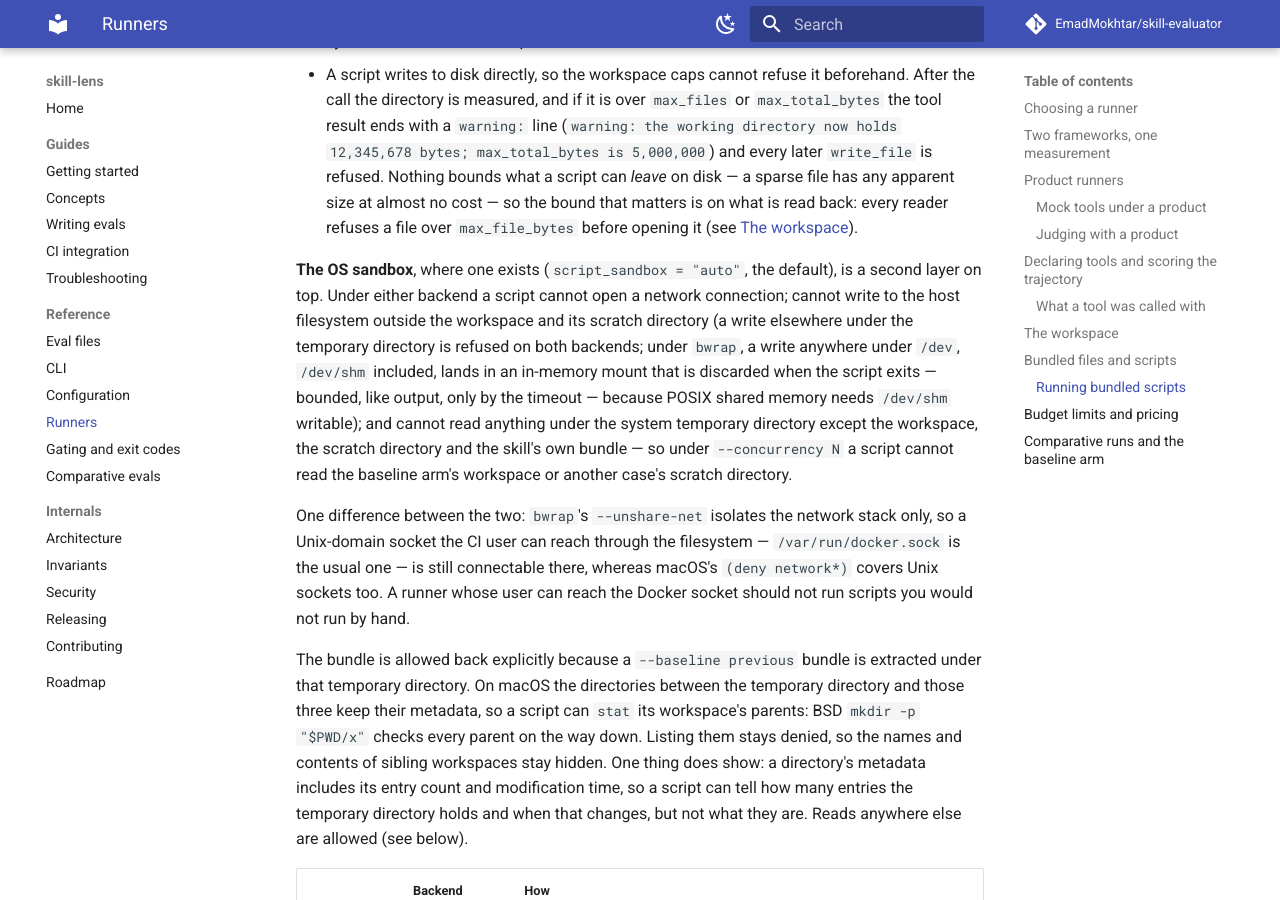
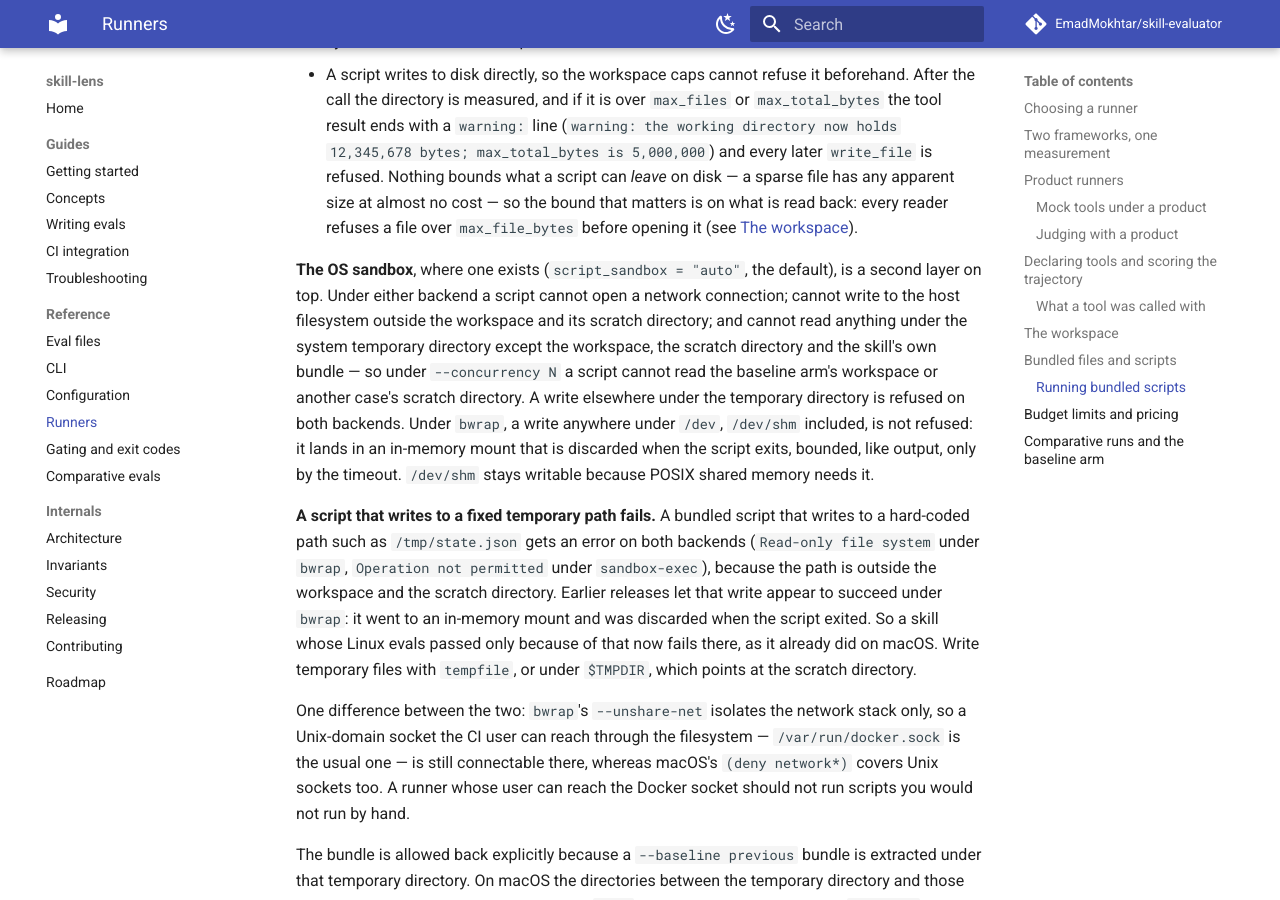
Before and after one commit to EmadMokhtar/skill-evaluator, an MkDocs documentation site: the page built from docs/runners.md, in a window 1280 px wide and 900 px high, scrolled down 17841 px. Built offline with MkDocs 1.6.1 and Material for MkDocs 9.7.7, drawn with Linux system fonts in a browser that asks for light colours; comment, search, counter and statistics services are not loaded.

Commit message:
ci: set up bwrap in the test job instead of a separate job
The sandbox-linux job paid for a second runner and a second dependency
install to run tests the test job already runs. The bwrap setup step now
runs in the test job, and SKILL_LENS_REQUIRE_SANDBOX on its Test step
keeps a bwrap that cannot start from skipping the live tests.

The docs now warn that a script writing to a fixed temporary path such
as /tmp/state.json fails on both backends, where under bwrap the write
used to appear to succeed. The edited doc paragraphs are rewrapped.

Co-Authored-By: Claude Opus 5.5 <noreply@anthropic.com>

```diff
--- a/docs/runners.md
+++ b/docs/runners.md
@@ -705,14 +705,23 @@ reading that fact is the eval signal. `run_script` never raises. Standard input
 
 **The OS sandbox**, where one exists (`script_sandbox = "auto"`, the default), is a second
 layer on top. Under either backend a script cannot open a network connection; cannot write
-to the host filesystem outside the workspace and its scratch directory (a write elsewhere
-under the temporary directory is refused on both backends; under `bwrap`, a write anywhere
-under `/dev`, `/dev/shm` included, lands in an in-memory mount that is discarded when the
-script exits — bounded, like output, only by the timeout — because POSIX shared memory needs
-`/dev/shm` writable); and cannot
-read anything under the system temporary directory except the workspace, the scratch
-directory and the skill's own bundle — so under `--concurrency N` a script cannot read the
-baseline arm's workspace or another case's scratch directory.
+to the host filesystem outside the workspace and its scratch directory; and cannot read
+anything under the system temporary directory except the workspace, the scratch directory
+and the skill's own bundle — so under `--concurrency N` a script cannot read the baseline
+arm's workspace or another case's scratch directory. A write elsewhere under the temporary
+directory is refused on both backends. Under `bwrap`, a write anywhere under `/dev`,
+`/dev/shm` included, is not refused: it lands in an in-memory mount that is discarded when
+the script exits, bounded, like output, only by the timeout. `/dev/shm` stays writable
+because POSIX shared memory needs it.
+
+**A script that writes to a fixed temporary path fails.** A bundled script that writes to a
+hard-coded path such as `/tmp/state.json` gets an error on both backends (`Read-only file
+system` under `bwrap`, `Operation not permitted` under `sandbox-exec`), because the path is
+outside the workspace and the scratch directory. Earlier releases let that write appear to
+succeed under `bwrap`: it went to an in-memory mount and was discarded when the script
+exited. So a skill whose Linux evals passed only because of that now fails there, as it
+already did on macOS. Write temporary files with `tempfile`, or under `$TMPDIR`, which
+points at the scratch directory.
 
 One difference between the two: `bwrap`'s `--unshare-net` isolates the network stack only,
 so a Unix-domain socket the CI user can reach through the filesystem —
@@ -726,7 +735,8 @@ those three keep their metadata, so a script can `stat` its workspace's parents:
 `mkdir -p "$PWD/x"` checks every parent on the way down. Listing them stays denied, so the
 names and contents of sibling workspaces stay hidden. One thing does show: a directory's
 metadata includes its entry count and modification time, so a script can tell how many
-entries the temporary directory holds and when that changes, but not what they are. Reads anywhere else are allowed (see below).
+entries the temporary directory holds and when that changes, but not what they are. Reads
+anywhere else are allowed (see below).
 
 | | Backend | How |
 | --- | --- | --- |
--- a/docs/security.md
+++ b/docs/security.md
@@ -245,19 +245,22 @@ A skill may ship code under `scripts/`. skill-lens can execute it, and the trust
   never an aborted run.
 - **An OS sandbox applies where one exists** — `sandbox-exec` on macOS, `bwrap` on Linux.
   Under it a script cannot open a network connection, cannot write to the host filesystem
-  outside the workspace and its scratch directory (a write elsewhere under the temporary
-  directory is refused on both backends; under `bwrap`, a write anywhere under `/dev`,
-  `/dev/shm` included, lands in an in-memory mount discarded when the script exits, because
-  POSIX shared memory needs `/dev/shm` writable), and cannot read anything under the system temporary directory except the
-  workspace, the scratch directory and the skill's own bundle — so other arms' and other
-  cases' workspaces are hidden from it. On macOS the directories above those three keep
-  their metadata (`stat`), never their listing, so `mkdir -p "$PWD/x"` works. That metadata
-  includes the temporary directory's entry count and modification time, so a script can see
-  how many entries it holds and when they change; their names and contents stay hidden. One gap to know about: `bwrap`'s `--unshare-net`
-  isolates the network stack only and does not block a Unix-domain socket reachable
-  through the filesystem, so on a runner whose user can reach `/var/run/docker.sock` a
-  script can talk to the Docker daemon — a full escape on that host; macOS's `(deny
-  network*)` covers Unix sockets too. The backend is executed once per
+  outside the workspace and its scratch directory, and cannot read anything under the
+  system temporary directory except the workspace, the scratch directory and the skill's
+  own bundle — so other arms' and other cases' workspaces are hidden from it. A write
+  elsewhere under the temporary directory is refused on both backends, so a script that
+  writes to a hard-coded path such as `/tmp/state.json` fails and should use `$TMPDIR`
+  instead ([Running bundled scripts](runners.md#running-bundled-scripts) has the details).
+  Under `bwrap`, a write anywhere under `/dev`, `/dev/shm` included, is not refused: it
+  lands in an in-memory mount discarded when the script exits, because POSIX shared memory
+  needs `/dev/shm` writable. On macOS the directories above those three keep their metadata
+  (`stat`), never their listing, so `mkdir -p "$PWD/x"` works. That metadata includes the
+  temporary directory's entry count and modification time, so a script can see how many
+  entries it holds and when they change; their names and contents stay hidden. One gap to
+  know about: `bwrap`'s `--unshare-net` isolates the network stack only and does not block a
+  Unix-domain socket reachable through the filesystem, so on a runner whose user can reach
+  `/var/run/docker.sock` a script can talk to the Docker daemon — a full escape on that
+  host; macOS's `(deny network*)` covers Unix sockets too. The backend is executed once per
   run before any case, not merely found on `PATH`; `script_sandbox = "required"` makes its
   absence exit 2, and the report always says which backend applied. `sandbox-exec` is
   marked deprecated in Apple's documentation and remains present and working on current
```
Also changed, not shown: docs/invariants.md (+12 -12 lines), 2 other files.
